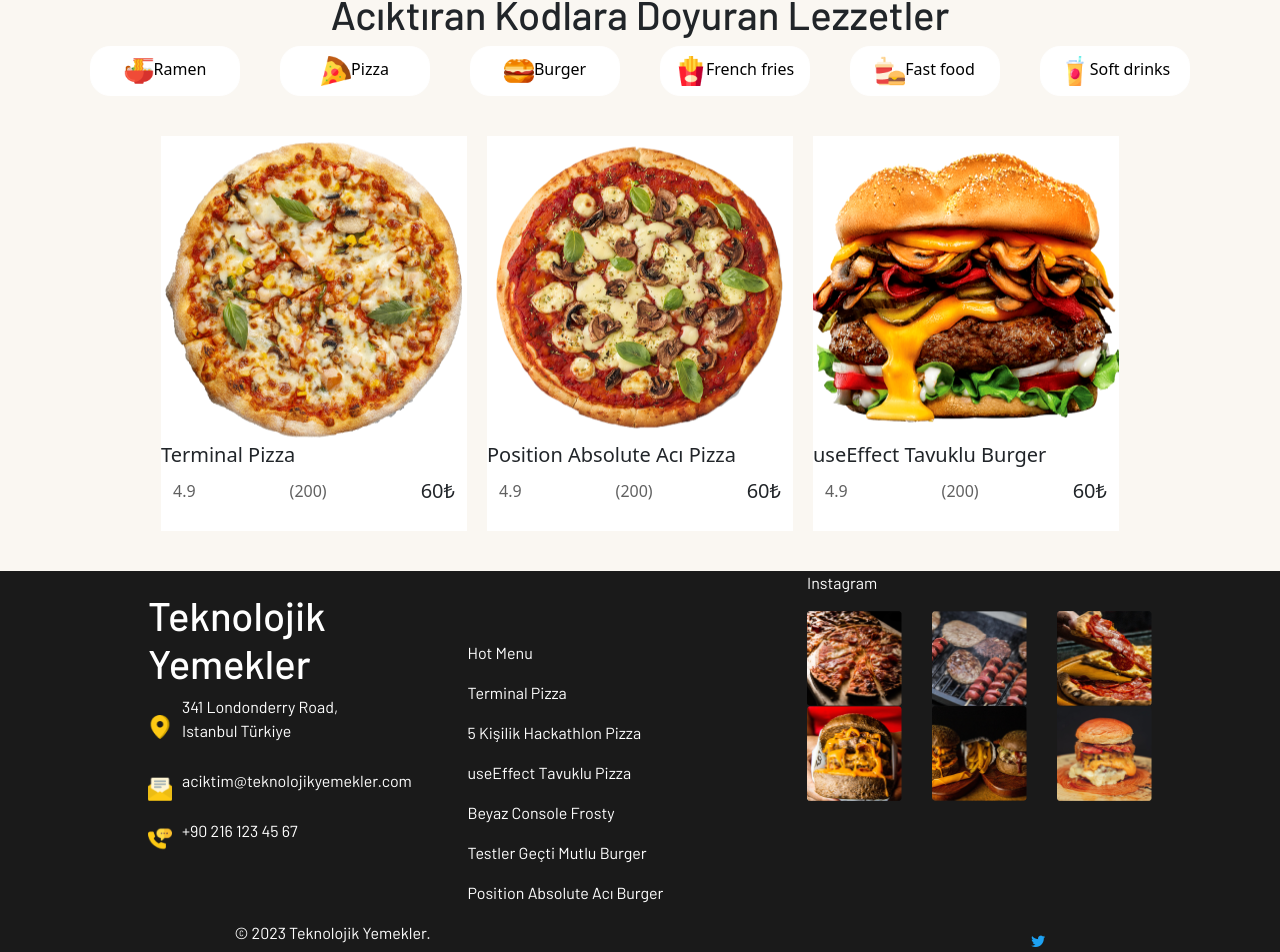
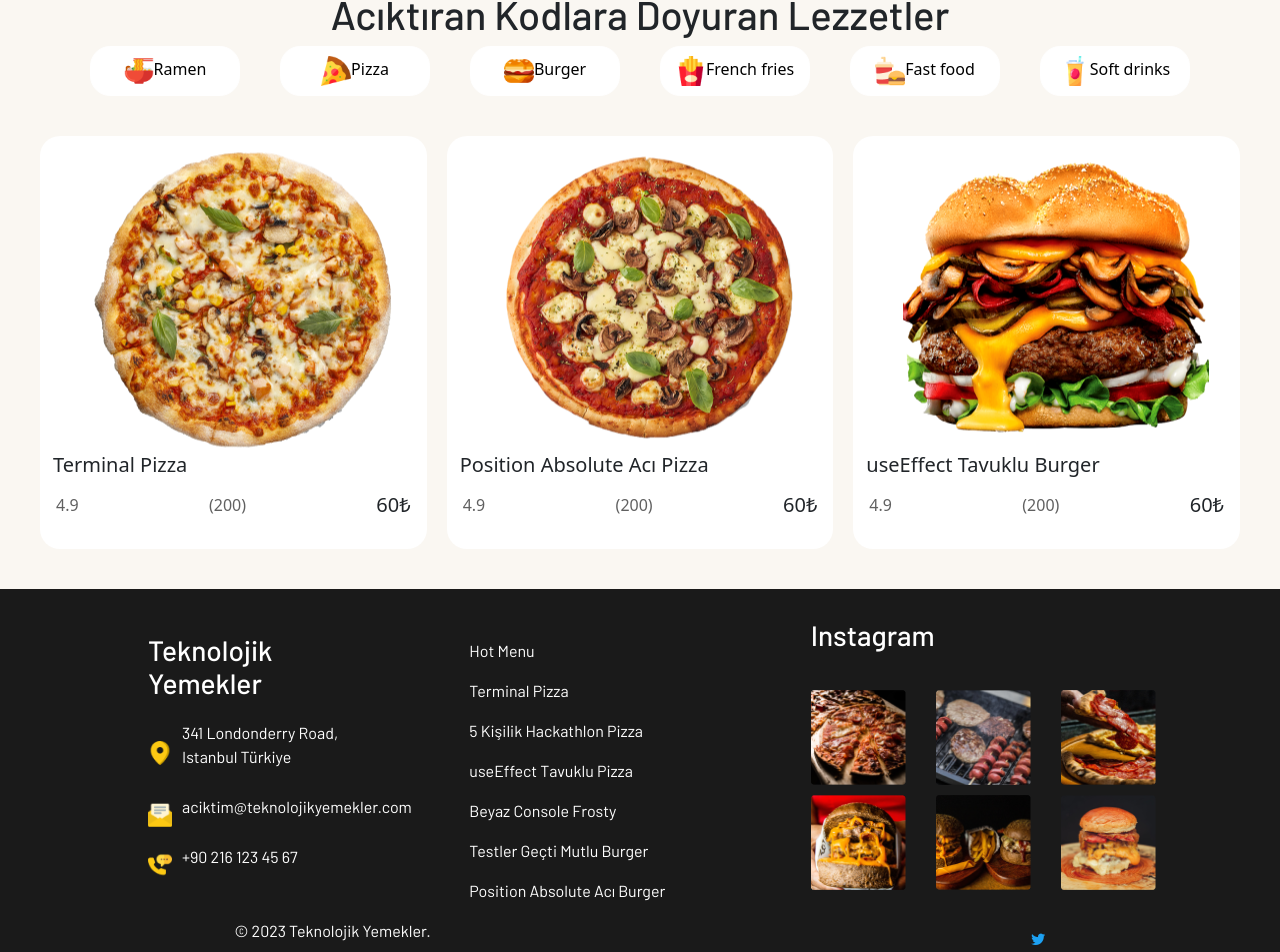
Before and after one commit to burakdemirhan/pizza-project, a React (Vite) app: page / in a window 1280 px wide. Shown: the part 1327-2279 px from the top of the page. Built offline with nearby package versions, Linux system fonts and the light colour scheme; a web font is replaced by a local one.

Commit message:
projede kullanılan görsellerin yolu degişti

```diff
--- a/src/components/Anasayfa.css
+++ b/src/components/Anasayfa.css
@@ -116,7 +116,11 @@ color: #CE2829;
  border-radius: 20px;
  width: 150px;
  height: 50px;
-
+}
+.ilk-button:hover{
+  background-color: white;
+  color: #CE2829;
+  border: 2px solid  #FDC913;
 }
 .ikinci-buton{
 background-color: white;
@@ -125,10 +129,13 @@ color: #CE2829;
  border-radius: 20px;
  width: 150px;
  height: 50px;
- margin: 20px;
+}
+.ikinci-buton:hover{
+  background-color: white;
+  color: #CE2829;
+  border: 2px solid  #FDC913;
+}
 
-
-}
 .ücüncü-buton{
   background-color: white;
   color: #CE2829;
@@ -136,13 +143,19 @@ color: #CE2829;
  border-radius: 20px;
  width: 150px;
  height: 50px;
-
-
+ margin-left: 25px;
+ margin-top: 10px;
+}
+.ücüncü-buton:hover{
+  background-color: white;
+  color: #CE2829;
+  border: 2px solid  #FDC913;
 }
 .paket{
   color: #CE2829;
   font-family: Satisfy;
   text-align: center;
+
 
 }
 
@@ -176,7 +189,8 @@ color: #CE2829;
 
 }
 .menü-bar-header :hover{
-  background-color: #292929;
+  background-color: white;
+  border: 2px solid  #FDC913
 }
 .cards{
  display: flex;
@@ -185,25 +199,42 @@ color: #CE2829;
  align-items: center;
  padding: 40px;
 
+
 }
 .card-1{
-  background-color: white
+  background-color: white;
+  border-radius: 20px;
+  width: 33.3%;
 }
 .card-2{
-  background-color: white
+  background-color: white;
+  width: 33.3%;
+  border-radius: 20px;
 }
 .card-3{
-  background-color: white
+  background-color: white;
+  width: 33.3%;
+  border-radius: 20px;
 }
 .food-inc{
   display: flex;
+  flex-direction: row;
   justify-content: space-between;
-  padding: 4px;
-  margin: 8px;
+  margin: 16px;
 }
 .food-inc p {
   color: #1B1B1BB2;
+
 }
 .first-word{
   color: #CE2829;
 }
+
+.card-title{
+  margin-left: 13px;
+
+}
+.terminal{
+  margin-left: 50px ;
+  margin-top: 10px;
+}
--- a/src/components/Anasayfa.jsx
+++ b/src/components/Anasayfa.jsx
@@ -55,7 +55,7 @@ export default function Anasayfa(props) {
             </div>
 
             <div className="cook">
-              <h2>
+              <h2 className="card-text">
                 {" "}
                 <span class="first-word"> Çoooook hızlı</span> <br /> npm gibi
                 kurye{" "}
@@ -97,8 +97,8 @@ export default function Anasayfa(props) {
 
         <div className="cards">
           <div className="card-1">
-            <img src="/assets/food-1.png" />
-            <h5>Terminal Pizza</h5>
+            <img className="terminal" src="/assets/food-1.png" />
+            <h5 className="card-title">Terminal Pizza</h5>
             <div className="food-inc">
               <p>4.9</p>
               <p>(200)</p>
@@ -107,8 +107,8 @@ export default function Anasayfa(props) {
           </div>
 
           <div className="card-2">
-            <img src="/assets/food-2.png" />
-            <h5>Position Absolute Acı Pizza</h5>
+            <img className="terminal" src="/assets/food-2.png" />
+            <h5 className="card-title">Position Absolute Acı Pizza</h5>
             <div className="food-inc">
               <p>4.9</p>
               <p>(200)</p>
@@ -116,8 +116,8 @@ export default function Anasayfa(props) {
             </div>
           </div>
           <div className="card-3">
-            <img src="/assets/food-3.png" />
-            <h5>useEffect Tavuklu Burger</h5>
+            <img className="terminal" src="/assets/food-3.png" />
+            <h5 className="card-title">useEffect Tavuklu Burger</h5>
             <div className="food-inc">
               <p>4.9</p>
               <p>(200)</p>
--- a/src/components/Footer.css
+++ b/src/components/Footer.css
@@ -5,6 +5,10 @@ font-family: Barlow;
 font-size: 1rem;
 margin: 0;
 padding: 0;
+}
+.footer-title{
+    margin-top: 25px;
+    margin-bottom: 20px;
 }
 
 .footer-content{
@@ -33,12 +37,17 @@ padding: 20px;
 .footer-second{
 display: flex;
 flex-direction: column;
-margin-top: 70px;
+margin-top: 50px;
 
 }
 .footer-third{
-    display: flex;
-    flex-direction: column;
+   display: flex;
+   flex-direction: column;
+   width: 10rem;
+   border: #1A1A1A;
+   border-radius: 30px;
+
+
 
 }
 .son{
@@ -63,5 +72,14 @@ color: #1DA1F2;
     display: flex;
     gap: 30px;
 
+}
 
+.linee{
+    margin-bottom: 10px;
 }
+.img-first{
+    margin-top: 30px;
+}
+.inst{
+    margin-top: 30px;
+}
--- a/src/components/Footer.jsx
+++ b/src/components/Footer.jsx
@@ -5,9 +5,9 @@ export default function Footer() {
     <footer>
       <div className="footer-content">
         <div className="footer-first">
-          <h1 className="footer-title">
+          <h3 className="footer-title">
             Teknolojik <br /> Yemekler
-          </h1>
+          </h3>
           <div className="footer-item">
             <img src="/assets/icon-1.png" alt="adres" />
             <p>
@@ -35,12 +35,15 @@ export default function Footer() {
           <p>Position Absolute Acı Burger</p>
         </div>
         <div className="footer-third">
-          <p>Instagram</p>
+          <h3 className="inst">Instagram</h3>
           <div className="img-first">
             <img src="/assets/li-0.png" />
+
             <img src="/assets/li-1.png" />
+
             <img src="/assets/li-2.png" />
           </div>
+          <span className="linee" />
           <div className="img-second">
             <img src="/assets/li-3.png" />
             <img src="/assets/li-4.png" />
```
